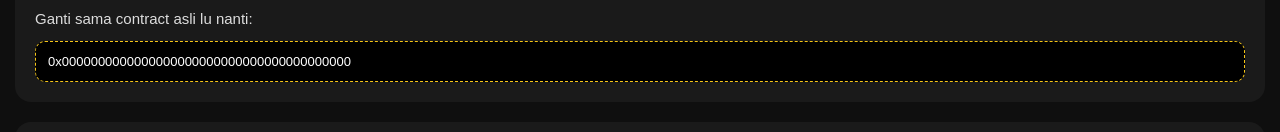
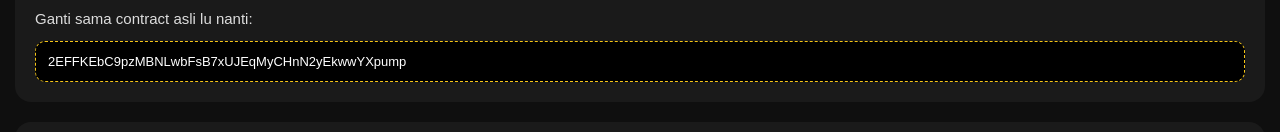
Before and after one commit to tuyufuru098-ship-it/mjw-, a plain HTML site: page index.html in a window 1280 px wide. Shown: the part 1182-1314 px from the top of the page. Drawn offline with Linux system fonts and the light colour scheme.

Commit message:
Update contract address in index.html

```diff
--- a/index.html
+++ b/index.html
@@ -56,7 +56,7 @@
 <div class="card">
   <h2>📋 Contract Address</h2>
   <p>Ganti sama contract asli lu nanti:</p>
-  <div class="copybox">0x0000000000000000000000000000000000000000</div>
+  <div class="copybox">2EFFKEbC9pzMBNLwbFsB7xUJEqMyCHnN2yEkwwYXpump</div>
 </div>
 
 <div class="card">
```
